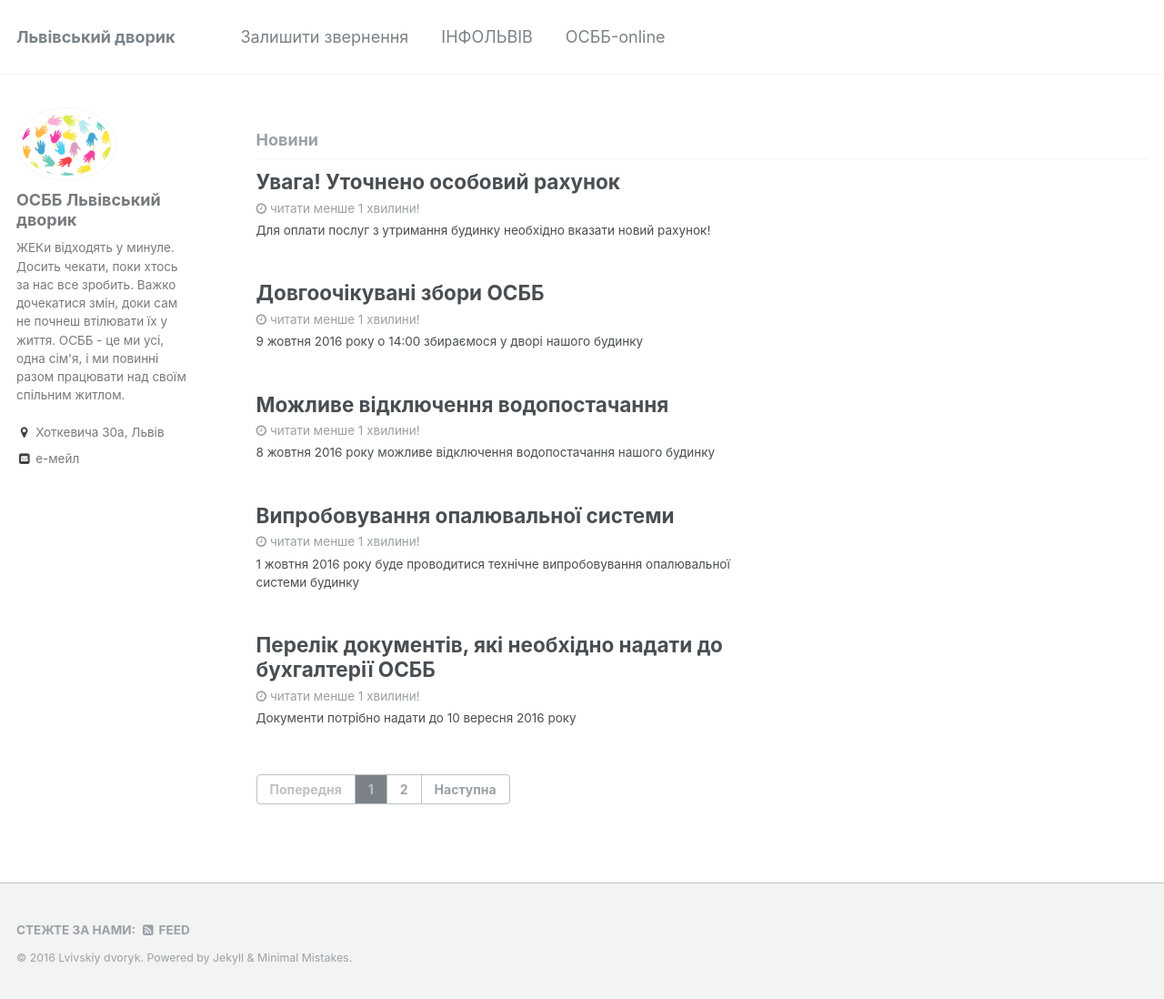
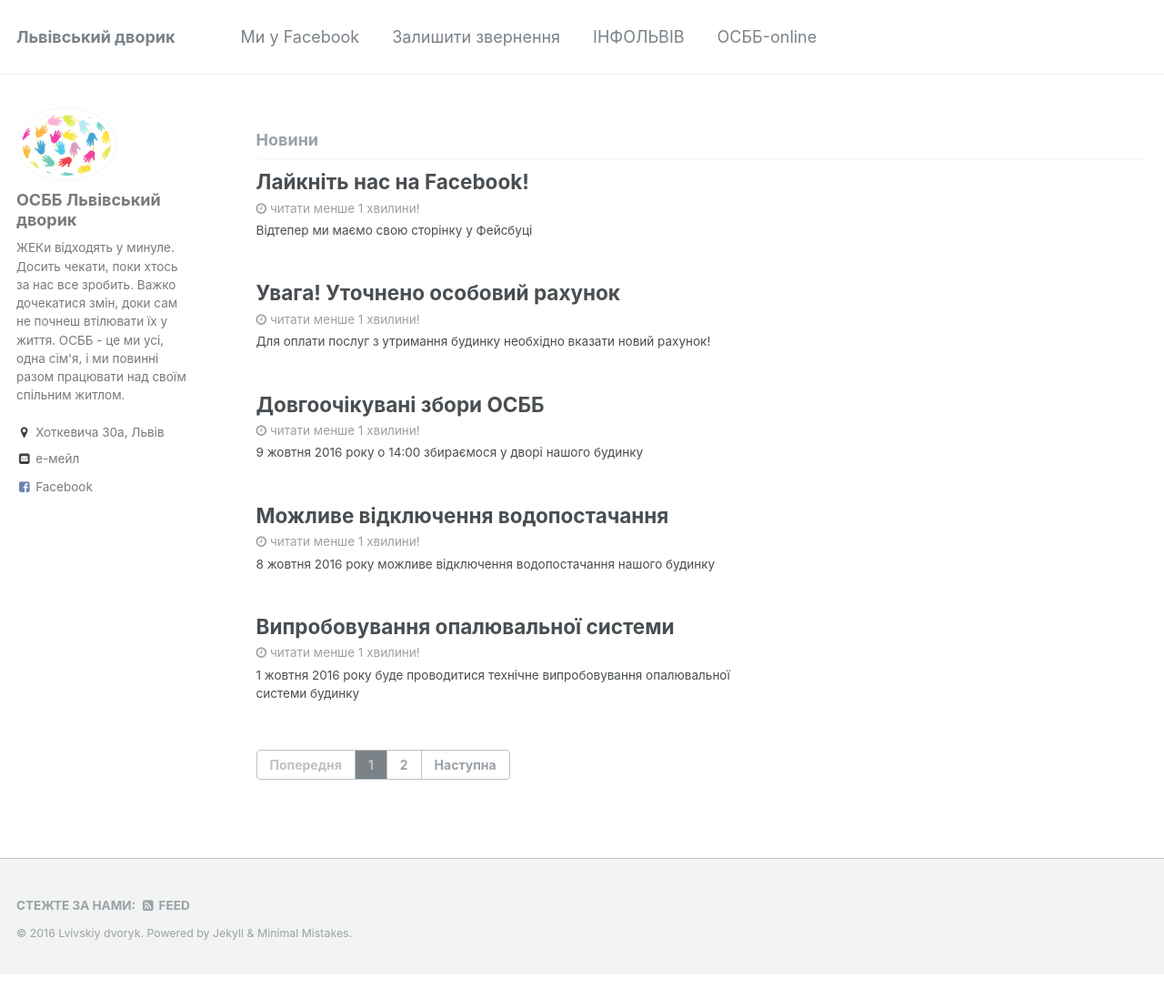
Before and after one commit to lviv-dvir/lviv-dvir.github.io, a Jekyll site: the page built from index.html, in a window 1280 px wide and 1098 px high. Shown: the whole window at 91% size. Built offline with Jekyll 4.4.1, drawn with Linux system fonts in a browser that asks for light colours; the list of posts is cut into pages by our own code.

Commit message:
add news about Facebook page

```diff
--- a/_config.yml
+++ b/_config.yml
@@ -73,7 +73,7 @@ author:
   codepen          :
   dribbble         :
   flickr           :
-  facebook         :
+  facebook         : lviv.dvoruk
   foursquare       :
   github           :
   google_plus      :
--- a/_data/navigation.yml
+++ b/_data/navigation.yml
@@ -1,4 +1,7 @@
 main:
+    - title: "Ми у Facebook"
+      url: https://www.facebook.com/lviv.dvoruk/
+
     - title: "Залишити звернення"
       url: https://goo.gl/forms/UgntF71BpkhhfdqM2
 
--- /dev/null
+++ b/_posts/2016-10-29-we-on-facebook.markdown
@@ -0,0 +1,11 @@
+---
+title: 'Лайкніть нас на Facebook!'
+date:   2016-10-29 22:00:00 +0300
+excerpt: 'Відтепер ми маємо свою сторінку у Фейсбуці'
+---
+Відтепер ОСББ "Львівський дворик" має свою офіційну сторінку у Facebook,
+яку Ви зможете знайти за посиланням <https://www.facebook.com/lviv.dvoruk/>.
+
+У своїх постах ви можете зсилатися на нашу сторінку, використовуючи короткий тег **@lviv.dvoruk**.
+
+Вподобайте нашу сторінку, розкажіть сусідам, пишіть і коментуйте - чекаємо Ваших відгуків!
```
